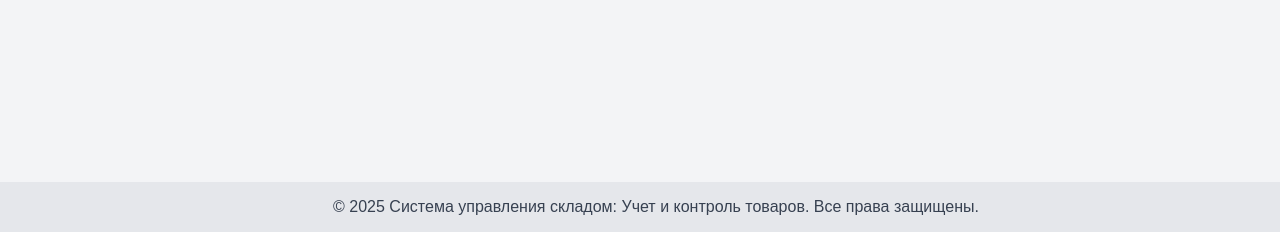
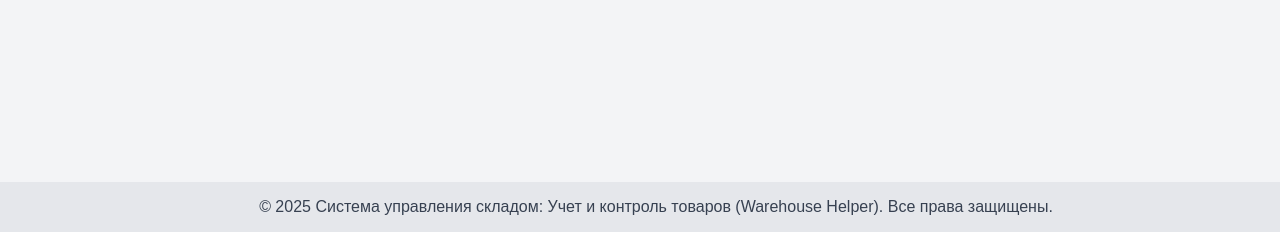
Before and after one commit to SKXNIX/InvyStorageSystem, a Django app: template frontend/templates/base.html in a window 1280 px wide. Shown: the part 568-800 px from the top of the page. Run offline with Django 3.2, Linux system fonts and the light colour scheme; the template is opened without the code that fills it, so the values that code supplies are empty.

Commit message:
Обновление заголовка для базовой стр

```diff
--- a/frontend/templates/base.html
+++ b/frontend/templates/base.html
@@ -3,7 +3,7 @@
 <head>
     <meta charset="UTF-8">
     <meta name="viewport" content="width=device-width, initial-scale=1.0">
-    <title>{% block title %}Система управления складом: Учет и контроль товаров{% endblock %}</title>
+    <title>{% block title %}Система управления складом: Учет и контроль товаров (Warehouse Helper){% endblock %}</title>
     <style>
         body {
             font-family: Arial, sans-serif;
@@ -155,7 +155,7 @@
         {% block content %}{% endblock %}
     </div>
     <div class="footer">
-        © 2025 Система управления складом: Учет и контроль товаров. Все права защищены.
+        © 2025 Система управления складом: Учет и контроль товаров (Warehouse Helper). Все права защищены.
     </div>
 </body>
 </html>
```
